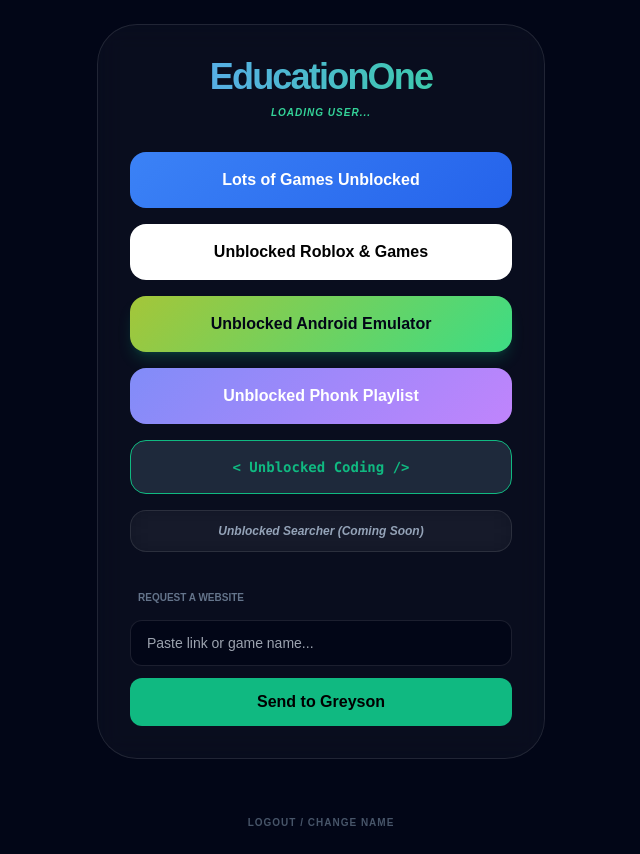
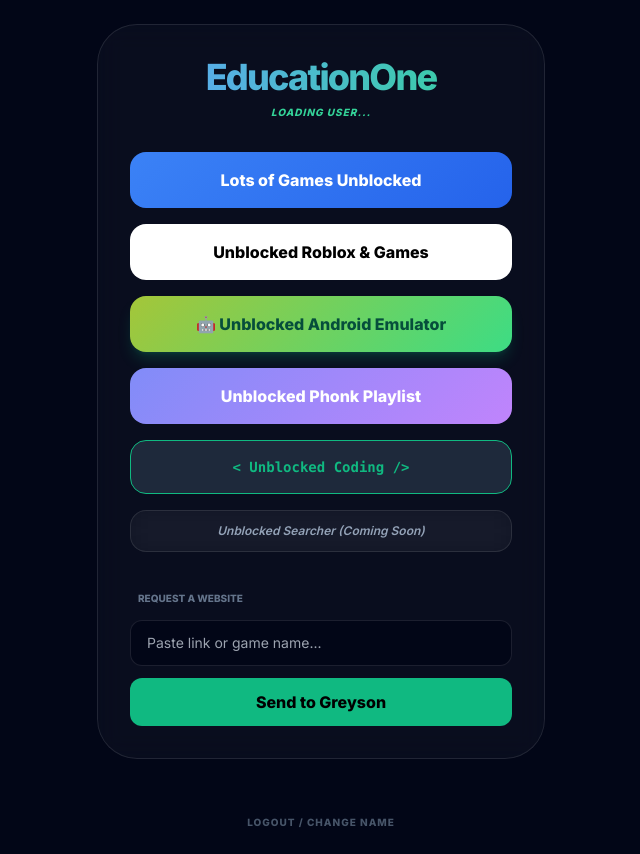
Before and after one commit to gp1547416-coder/EducationOne, a plain HTML site: page main.html in a window 1280 px wide. Shown: the whole page, without its empty margins (319-959 px from the left). Drawn offline with nearby package versions, Linux system fonts and the light colour scheme.

Commit message:
Update main.html

```diff
--- a/main.html
+++ b/main.html
@@ -6,28 +6,32 @@
     <title>EducationOne | Games</title>
     <script src="https://cdn.tailwindcss.com"></script>
     <script src="https://cdn.jsdelivr.net/npm/@supabase/supabase-js@2"></script>
+    <link href="https://fonts.googleapis.com/css2?family=Inter:wght@400;600;800&display=swap" rel="stylesheet">
     <style>
-        body { background-color: #020617; color: white; font-family: sans-serif; }
+        body { background-color: #020617; color: white; font-family: 'Inter', sans-serif; }
         .glass { background: rgba(255, 255, 255, 0.03); backdrop-filter: blur(12px); border: 1px solid rgba(255, 255, 255, 0.1); }
         .games-btn { background: linear-gradient(135deg, #3b82f6 0%, #2563eb 100%); }
         .phonk-btn { background: linear-gradient(135deg, #818cf8 0%, #c084fc 100%); }
         .coding-btn { background: #1e293b; border: 1px solid #10b981; color: #10b981; }
-        /* New Style for Android Emulator */
-        .android-btn { background: linear-gradient(135deg, #a4c639 0%, #3ddc84 100%); color: #020617; }
+        .android-btn { background: linear-gradient(135deg, #a4c639 0%, #3ddc84 100%); color: #064e3b; }
     </style>
 </head>
 <body class="min-h-screen p-6 flex flex-col items-center">
 
     <div class="max-w-md w-full p-8 rounded-[2.5rem] glass text-center mb-6">
-        <h1 class="text-4xl font-black tracking-tighter bg-clip-text text-transparent bg-gradient-to-r from-blue-400 to-emerald-400">EducationOne</h1>
-        <p id="userNameDisplay" class="mt-2 text-emerald-400 font-bold uppercase text-[10px] tracking-widest italic">Loading User...</p>
+        <header class="mb-8">
+            <h1 class="text-4xl font-black tracking-tighter bg-clip-text text-transparent bg-gradient-to-r from-blue-400 to-emerald-400">EducationOne</h1>
+            <p id="userNameDisplay" class="mt-2 text-emerald-400 font-bold uppercase text-[10px] tracking-widest italic">Loading User...</p>
+        </header>
 
         <div class="space-y-4 my-8">
             <a href="https://funedu-learning.vercel.app" class="block w-full py-4 rounded-2xl games-btn font-bold hover:scale-[1.02] transition-all">Lots of Games Unblocked</a>
 
             <a href="https://learningspot.vercel.app" class="block w-full py-4 rounded-2xl bg-white text-black font-bold hover:scale-[1.02] transition-all">Unblocked Roblox & Games</a>
 
-            <a href="https://smartlessons.vercel.app" class="block w-full py-4 rounded-2xl android-btn font-bold hover:scale-[1.02] transition-all shadow-lg shadow-emerald-500/20">Unblocked Android Emulator</a>
+            <a href="https://smartlesson.vercel.app" class="block w-full py-4 rounded-2xl android-btn font-black hover:scale-[1.02] transition-all shadow-lg shadow-emerald-500/20">
+                🤖 Unblocked Android Emulator
+            </a>
 
             <a href="https://networkclass.vercel.app" class="block w-full py-4 rounded-2xl phonk-btn font-bold hover:scale-[1.02] transition-all">Unblocked Phonk Playlist</a>
 
```
